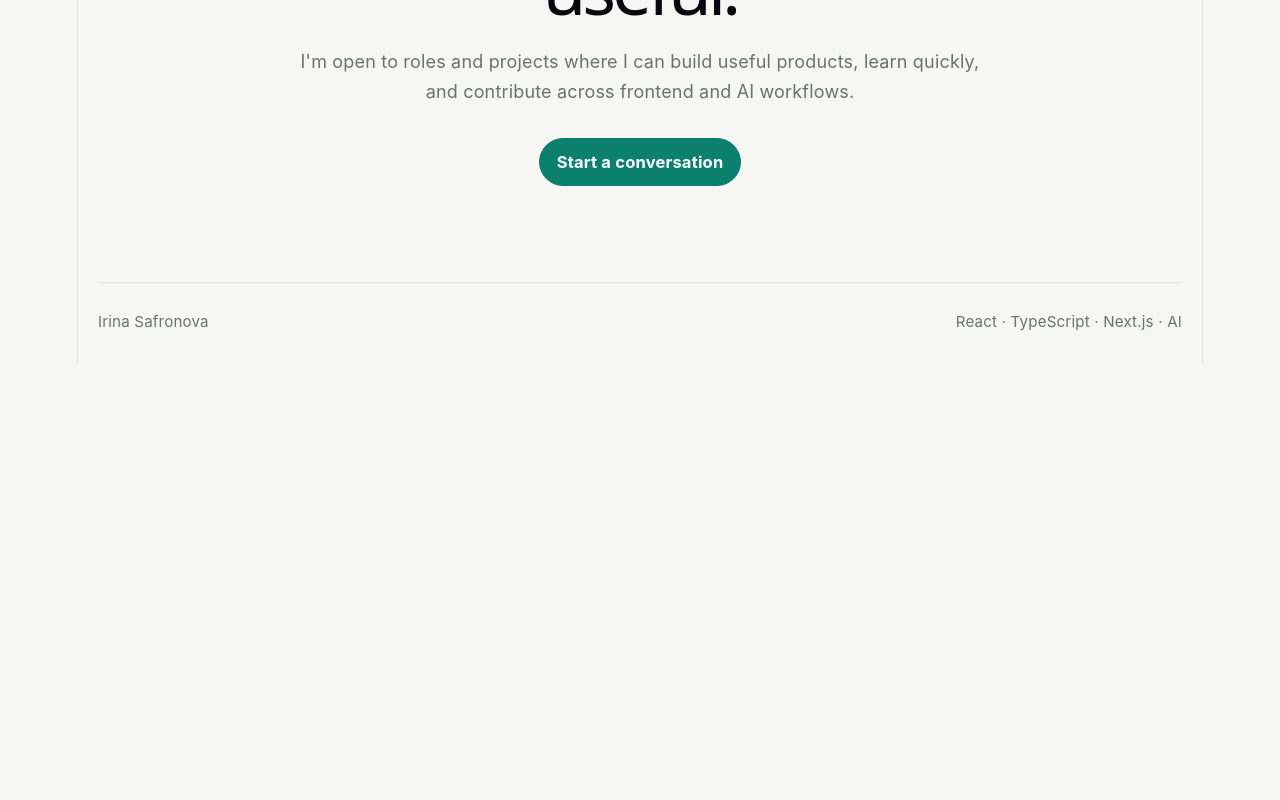
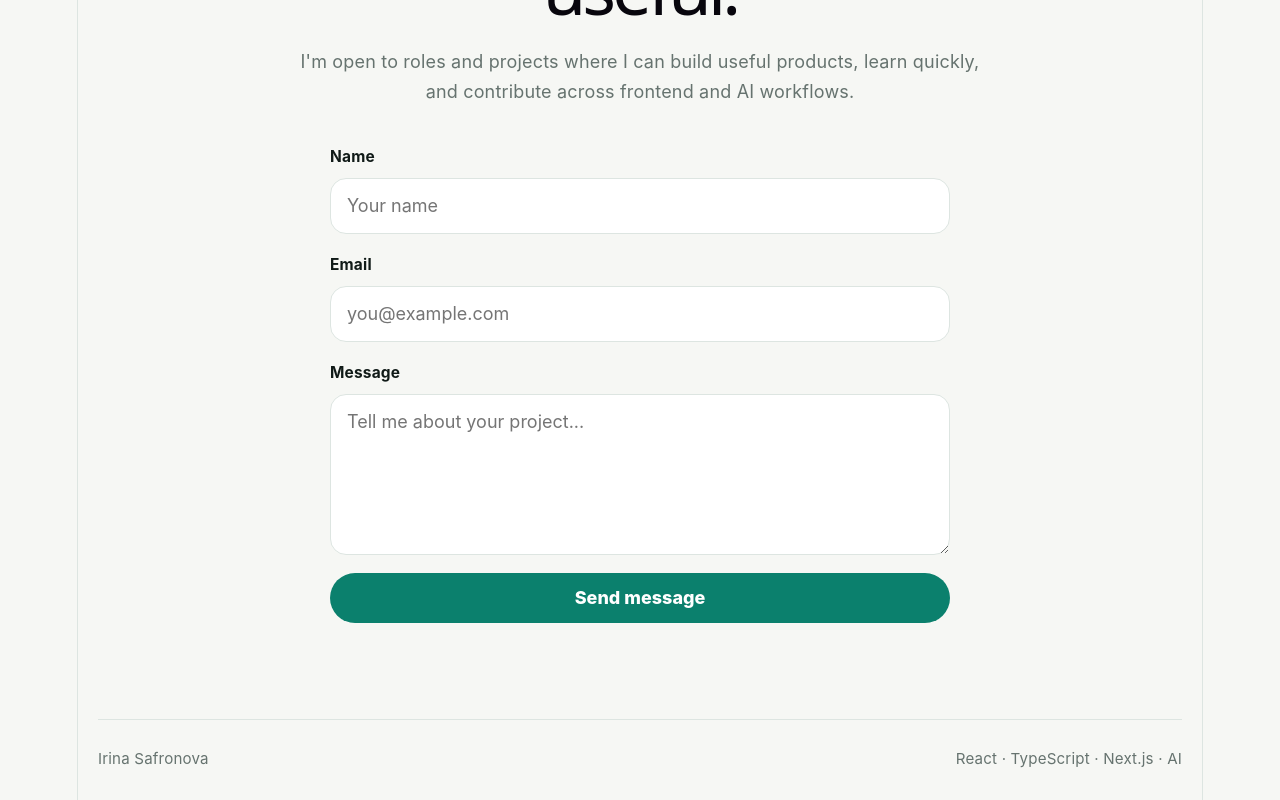
Before and after one commit to rabbitrunout/irina-ai-portfolio, a React (Vite) app: page / in a window 1280 px wide. Shown: the part 3191-3991 px from the top of the page. Before the commit the page ends 3554 px from the top, so only its background shows below. Built offline with nearby package versions, Linux system fonts and the light colour scheme.

Commit message:
feat: add working portfolio contact form

```diff
--- a/src/App.css
+++ b/src/App.css
@@ -735,3 +735,113 @@ footer {
     grid-template-columns: 1fr;
   }
 }
+
+
+/* =========================
+   CONTACT FORM
+========================= */
+
+.contact-form {
+  width: min(100%, 620px);
+  margin: 36px auto 0;
+
+  display: flex;
+  flex-direction: column;
+  gap: 18px;
+
+  text-align: left;
+}
+
+.contact-field {
+  display: flex;
+  flex-direction: column;
+  gap: 8px;
+}
+
+.contact-field label {
+  color: var(--text);
+
+  font-size: 0.86rem;
+  font-weight: 700;
+}
+
+.contact-field input,
+.contact-field textarea {
+  width: 100%;
+
+  border: 1px solid var(--border);
+  border-radius: 16px;
+
+  background: var(--surface);
+  color: var(--text);
+
+  padding: 14px 16px;
+
+  font: inherit;
+
+  outline: none;
+
+  transition:
+    border-color 160ms ease,
+    box-shadow 160ms ease;
+}
+
+.contact-field textarea {
+  min-height: 150px;
+  resize: vertical;
+}
+
+.contact-field input:focus,
+.contact-field textarea:focus {
+  border-color: var(--accent);
+
+  box-shadow: 0 0 0 4px rgba(11, 128, 109, 0.1);
+}
+
+.contact-submit {
+  min-height: 48px;
+
+  border: 0;
+  border-radius: 999px;
+
+  background: var(--accent);
+  color: white;
+
+  padding: 12px 20px;
+
+  font: inherit;
+  font-weight: 800;
+
+  cursor: pointer;
+
+  transition:
+    transform 160ms ease,
+    background 160ms ease;
+}
+
+.contact-submit:hover:not(:disabled) {
+  transform: translateY(-2px);
+
+  background: var(--accent-dark);
+}
+
+.contact-submit:disabled {
+  opacity: 0.65;
+  cursor: wait;
+}
+
+.contact-status {
+  margin: 2px 0 0 !important;
+
+  text-align: center;
+  font-size: 0.92rem;
+  font-weight: 700;
+}
+
+.contact-status.success {
+  color: var(--accent-dark) !important;
+}
+
+.contact-status.error {
+  color: #b42318 !important;
+}
--- a/src/App.tsx
+++ b/src/App.tsx
@@ -1,6 +1,8 @@
 import './App.css'
 
 import CaseStudyCard from './components/CaseStudyCard'
+
+import ContactForm from './components/ContactForm'
 
 function App() {
   return (
@@ -27,7 +29,7 @@ function App() {
           <nav aria-label="Professional links">
             <a
               className="primary-link"
-              href="mailto:irina.safronova0801@gmail.com"
+              href="#contact"
             >
               Get in touch
             </a>
@@ -184,7 +186,7 @@ function App() {
       </section>
 
       {/* CONTACT */}
-      <section className="contact-section">
+<section className="contact-section" id="contact">
   <p className="eyebrow">Let&apos;s connect</p>
 
   <h2>Let&apos;s build something useful.</h2>
@@ -195,9 +197,7 @@ function App() {
     workflows.
   </p>
 
-        <a href="mailto:irina.safronova0801@gmail.com">
-          Start a conversation
-        </a>
+  <ContactForm />
 </section>
 
       {/* FOOTER */}
--- /dev/null
+++ b/src/components/ContactForm.tsx
@@ -0,0 +1,103 @@
+import { useState } from "react";
+import type { FormEvent } from "react";
+
+type FormStatus = "idle" | "sending" | "success" | "error";
+
+export default function ContactForm() {
+  const [status, setStatus] = useState<FormStatus>("idle");
+
+  async function handleSubmit(event: FormEvent<HTMLFormElement>) {
+    event.preventDefault();
+
+    const form = event.currentTarget;
+    const formData = new FormData(form);
+
+    const accessKey = import.meta.env.VITE_WEB3FORMS_ACCESS_KEY;
+
+    if (!accessKey) {
+      setStatus("error");
+      return;
+    }
+
+    formData.append("access_key", accessKey);
+    formData.append("subject", "New portfolio contact");
+    formData.append("from_name", "Irina Safronova Portfolio");
+
+    setStatus("sending");
+
+    try {
+      const response = await fetch("https://api.web3forms.com/submit", {
+        method: "POST",
+        body: formData,
+      });
+
+      const result = await response.json();
+
+      if (!response.ok || !result.success) {
+        throw new Error("Submission failed");
+      }
+
+      setStatus("success");
+      form.reset();
+    } catch {
+      setStatus("error");
+    }
+  }
+
+  return (
+    <form className="contact-form" onSubmit={handleSubmit}>
+      <div className="contact-field">
+        <label htmlFor="name">Name</label>
+        <input
+          id="name"
+          name="name"
+          type="text"
+          placeholder="Your name"
+          required
+        />
+      </div>
+
+      <div className="contact-field">
+        <label htmlFor="email">Email</label>
+        <input
+          id="email"
+          name="email"
+          type="email"
+          placeholder="you@example.com"
+          required
+        />
+      </div>
+
+      <div className="contact-field">
+        <label htmlFor="message">Message</label>
+        <textarea
+          id="message"
+          name="message"
+          rows={5}
+          placeholder="Tell me about your project..."
+          required
+        />
+      </div>
+
+      <button
+        className="contact-submit"
+        type="submit"
+        disabled={status === "sending"}
+      >
+        {status === "sending" ? "Sending..." : "Send message"}
+      </button>
+
+      {status === "success" && (
+        <p className="contact-status success" role="status">
+          Message sent successfully. Thank you!
+        </p>
+      )}
+
+      {status === "error" && (
+        <p className="contact-status error" role="alert">
+          Something went wrong. Please try again.
+        </p>
+      )}
+    </form>
+  );
+}
```
Also changed, not shown: 1 other file (tests, documents, lock files or other folders). Lines whose indentation alone changed are shown as unchanged.
